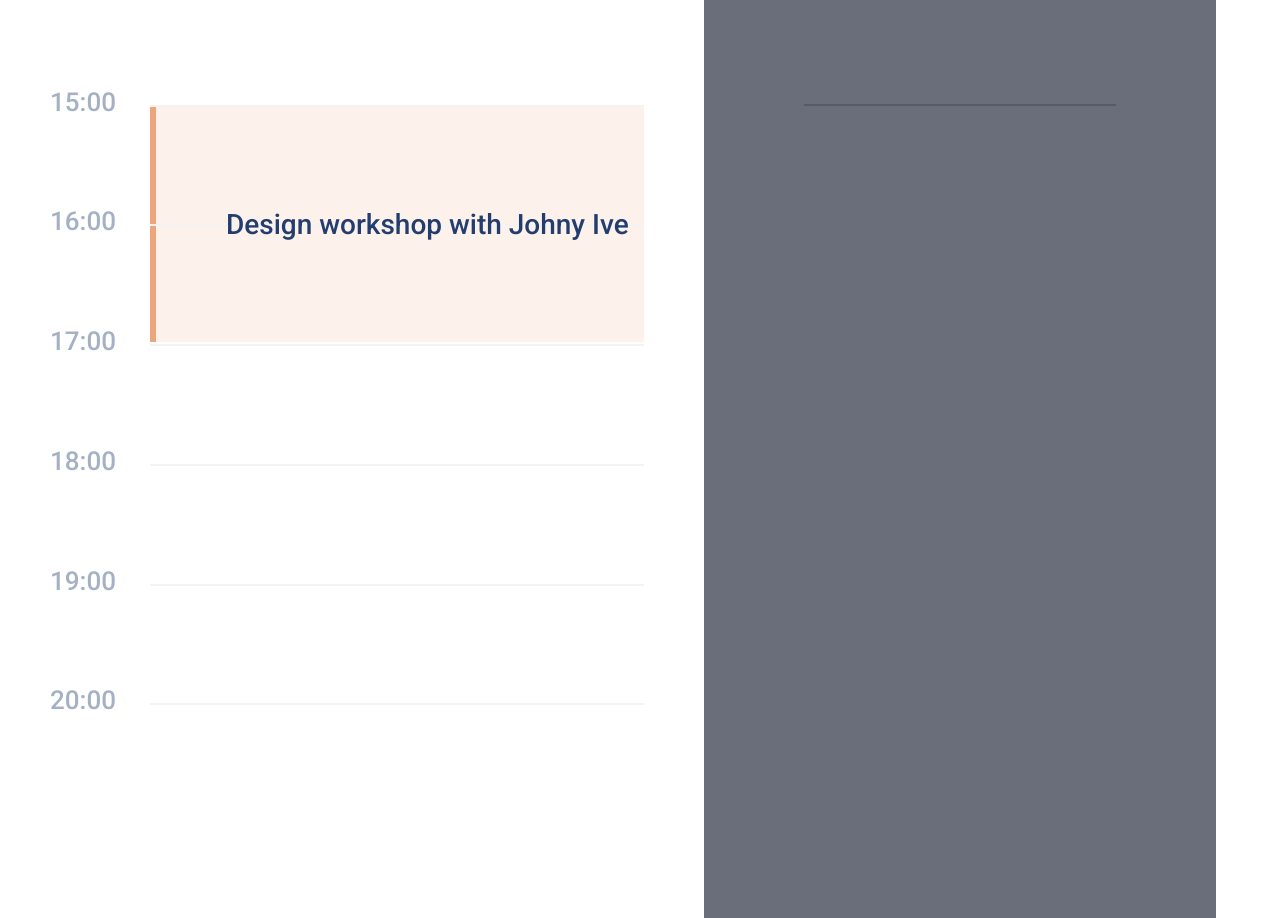
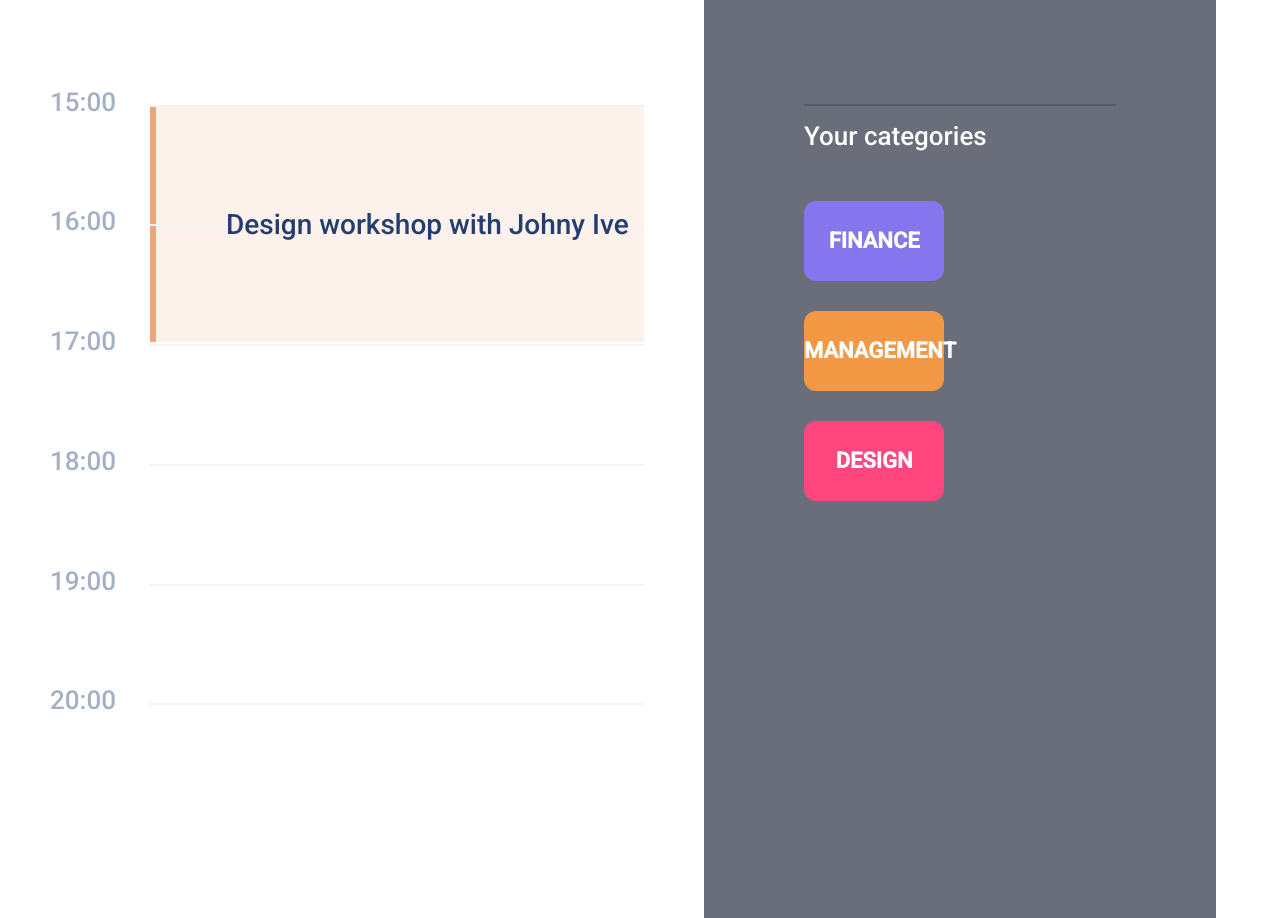
Before and after one commit to Hor-Ol/Web-Academy-Front-End-HWs-HW4, a plain HTML site: page index.html in a window 1280 px wide. Shown: the part 798-1716 px from the top of the page. Drawn offline with nearby package versions, Linux system fonts and the light colour scheme.

Commit message:
FINAL VERSION OF THE PAGE

```diff
--- a/index.html
+++ b/index.html
@@ -4,8 +4,8 @@
     <meta charset="UTF-8" />
     <meta http-equiv="X-UA-Compatible" content="IE=edge" />
     <meta name="viewport" content="width=device-width, initial-scale=1.0" />
+
     <!-- FONTS -->
-
     <link rel="preconnect" href="https://fonts.googleapis.com" />
     <link rel="preconnect" href="https://fonts.gstatic.com" crossorigin />
     <link
@@ -15,11 +15,18 @@
 
     <!-- CSS STYLESHEETS -->
     <link rel="stylesheet" href="style.css" />
+
+    <!-- TITLE -->
     <title>Fluent Calendar</title>
+    <!-- TITLE TAB ICON -->
+    <link rel="icon" href="img/calendar-number-outline.svg">
   </head>
   <body>
+    <!-- DAY PART OF THE PAGE -->
     <main class="calendar-day">
       <div class="calendar-day-container">
+
+        <!-- Day part of the page - header -->
         <div class="calendar-day-head">
           <span class="calendar-day-head-date">22 March 2022</span>
           <div class="calendar-day-head-icons">
@@ -35,9 +42,12 @@
             ></ion-icon>
           </div>
         </div>
+
+        <!-- Day part of the page - hours -->
         <div class="calendar-day-body">
           <div class="calendar-day-body-hour-slot">
             <span class="calendar-day-body-hour-tag">9:00</span>
+            <!-- Planned event number one -->
             <div class="calendar-day-body-event-tag event-1">
               <span class="calendar-day-body-event"
                 >Meet Sophia in airport</span
@@ -49,6 +59,7 @@
           </div>
           <div class="calendar-day-body-hour-slot">
             <span class="calendar-day-body-hour-tag">11:00</span>
+            <!-- Planned event number two -->
             <div class="calendar-day-body-event-tag event-2">
               <span class="calendar-day-body-event">Studio Workshop</span>
             </div>
@@ -64,6 +75,7 @@
           </div>
           <div class="calendar-day-body-hour-slot">
             <span class="calendar-day-body-hour-tag">15:00</span>
+            <!-- Planned event number 3 -->
             <div class="calendar-day-body-event-tag event-3">
               <span class="calendar-day-body-event"
                 >Design workshop with Johny Ive</span
@@ -88,8 +100,12 @@
         </div>
       </div>
     </main>
+
+    <!-- MONTH & CATEGORIES PART OF THE PAGE -->
     <aside class="calendar-month">
       <div class="calendar-month-container">
+
+        <!-- Month & Categories part of page - header -->
         <div class="calendar-month-head">
           <ion-icon
             class="calendar-month-head-icons"
@@ -101,7 +117,11 @@
             name="chevron-forward-outline"
           ></ion-icon>
         </div>
+
+        <!-- Month & Categories part of page - body -->
         <div class="calendar-month-body">
+
+          <!-- Month & Categories part of page - calendar table -->
           <table class="calendar-month-body-table">
               <thead>
                 <tr>
@@ -162,13 +182,22 @@
                 </tr>
               </tbody>
             </table>
+
+            <!-- Month & Categories part of page - your categories box -->
+          <div class="calendar-month-body-your-categories">
+            <span class="calendar-month-body-your-categories-title">Your categories</span>
+            <div class="calendar-month-body-your-categories-container">
+              <div class="calendar-month-body-your-categories-container-box finance">FINANCE</div>
+              <div class="calendar-month-body-your-categories-container-box management">MANAGEMENT</div>
+              <div class="calendar-month-body-your-categories-container-box design">DESIGN</div>
+            </div>
+          </div>
           </tab>
         </div>
       </div>
     </aside>
 
-    <!-- SCRIPT FOR USING ION-ICONS -->
-
+    <!-- SCRIPTS FOR USING ION-ICONS -->
     <script
       type="module"
       src="https://unpkg.com/ionicons@5.5.2/dist/ionicons/ionicons.esm.js"
@@ -177,5 +206,6 @@
       nomodule
       src="https://unpkg.com/ionicons@5.5.2/dist/ionicons/ionicons.js"
     ></script>
+
   </body>
 </html>
--- a/style.css
+++ b/style.css
@@ -2,11 +2,9 @@
   font-size: 10px;
   font-family: "Roboto", sans-serif;
   font-weight: 500;
-  /* box-sizing: border-box; */
 }
 
 body {
-  /* overflow: hidden; */
   display: flex;
   justify-content: center;
   align-items: center;
@@ -208,3 +206,47 @@ aside {
   border-radius: 50%;
   background-color: #3c82f9;
 }
+
+.calendar-month-body-your-categories {
+  display: flex;
+  flex-direction: column;
+  height: 40%;
+  width: 100%;
+  margin-top: 5%;
+}
+
+.calendar-month-body-your-categories-title {
+  margin-bottom: 5rem;
+  font-size: 2.6rem;
+  color: #fff;
+}
+
+.calendar-month-body-your-categories-container {
+  display: flex;
+  flex-wrap: wrap;
+}
+
+.calendar-month-body-your-categories-container-box {
+  font-size: 2.2rem;
+  color: #fff;
+  width: 45%;
+  height: 8rem;
+  border-radius: 1.2rem;
+  margin-right: 3rem;
+  margin-bottom: 3rem;
+  line-height: 8rem;
+  text-align: center;
+  font-weight: bold;
+}
+
+.finance {
+  background-color: #8576ed;
+}
+
+.management {
+  background-color: #f39946;
+}
+
+.design {
+  background-color: #ff467e;
+}
```
Also changed, not shown: img/calendar-number-outline.svg (added).
